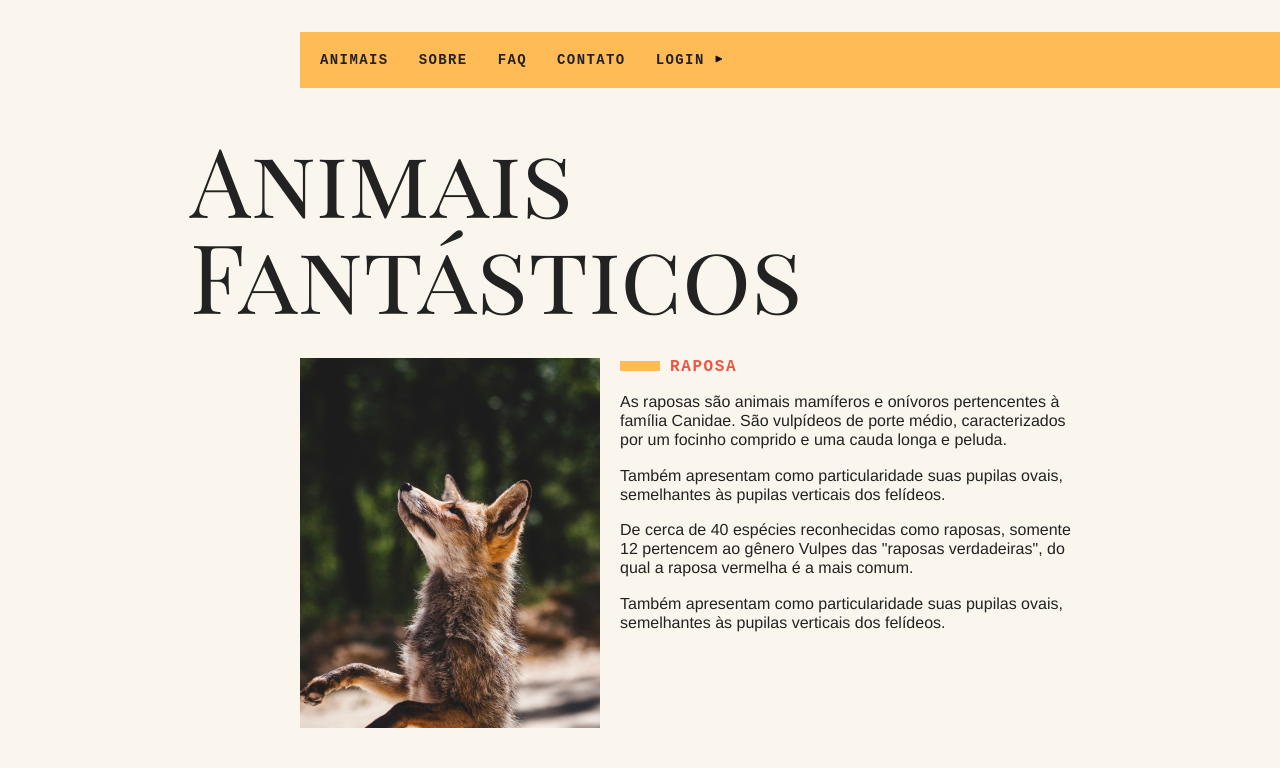
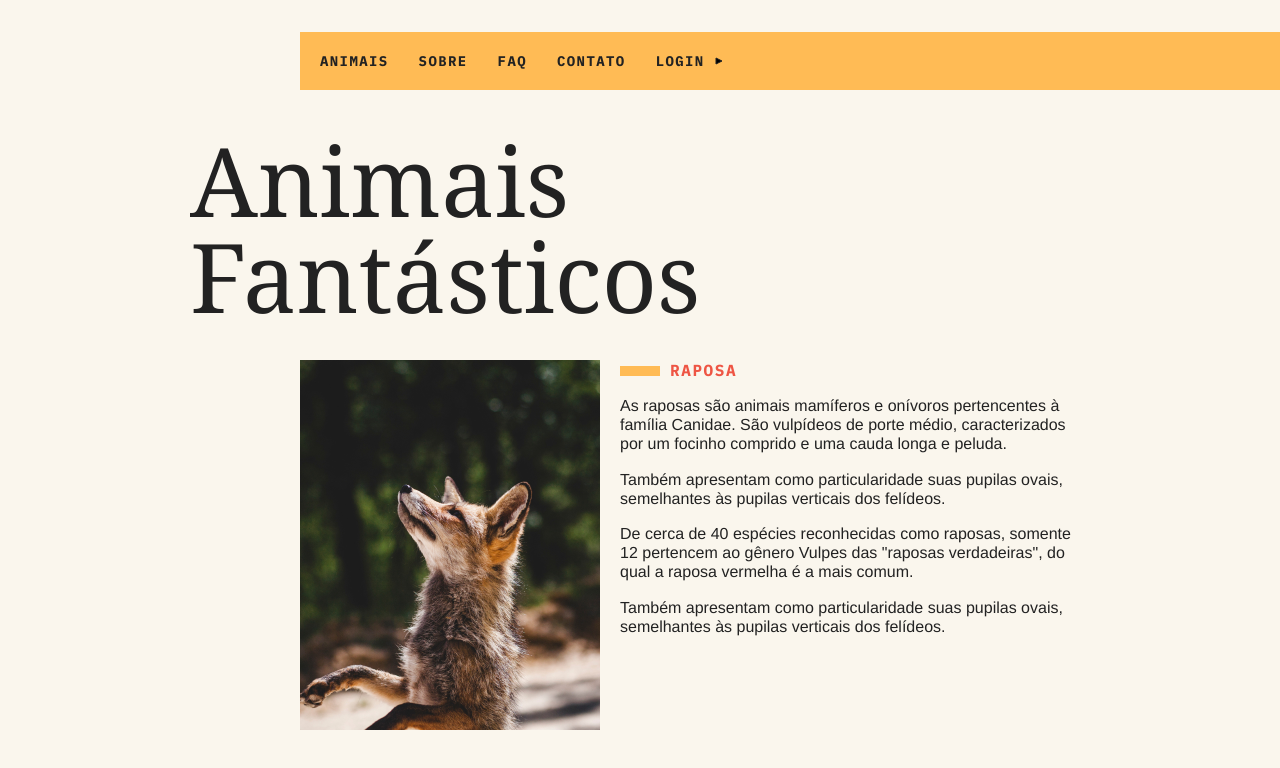
Before and after one commit to silassilverio/Animais-Fantasticos, a website built with webpack: page index.html in a window 1280 px wide. Shown: the top 768 px of the page. Built offline with nearby package versions, Linux system fonts and the light colour scheme; no server answers.

Commit message:
adicionada fonte IBM Plex Mono

```diff
--- a/index.html
+++ b/index.html
@@ -6,7 +6,7 @@
   <meta http-equiv="X-UA-Compatible" content="IE=edge">
   <title>Animais Fantásticos</title>
   <meta name="viewport" content="width=device-width, initial-scale=1">
-  <link href="https://fonts.googleapis.com/css?family=Playfair+Display+SC" rel="stylesheet">
+  <link href="https://fonts.googleapis.com/css?family=IBM+Plex+Mono:700Playfair+Display+SC" rel="stylesheet">
   <link rel="stylesheet" type="text/css" href="css/style.css" />
   <script> document.documentElement.className += ' js';</script>
 </head>
```
